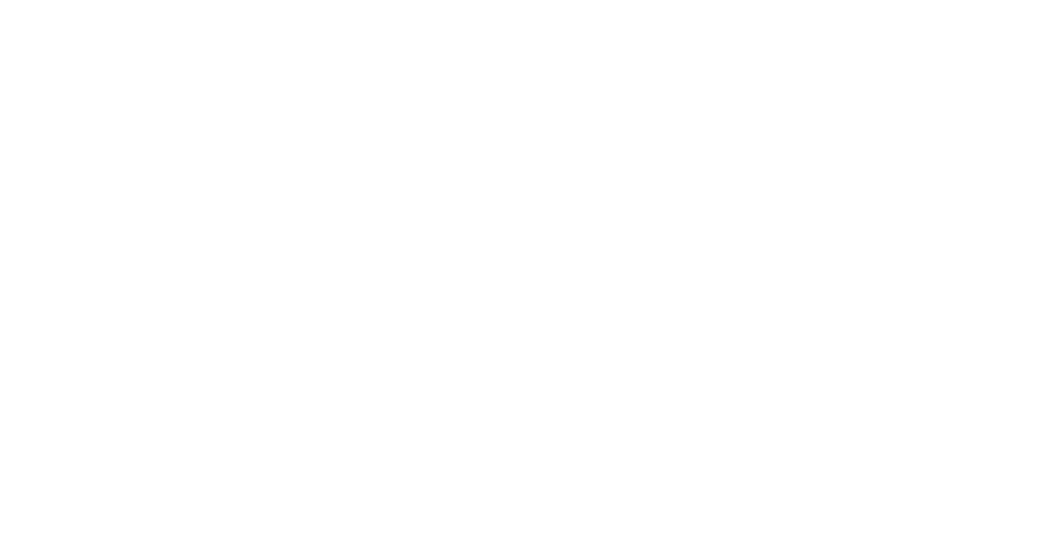
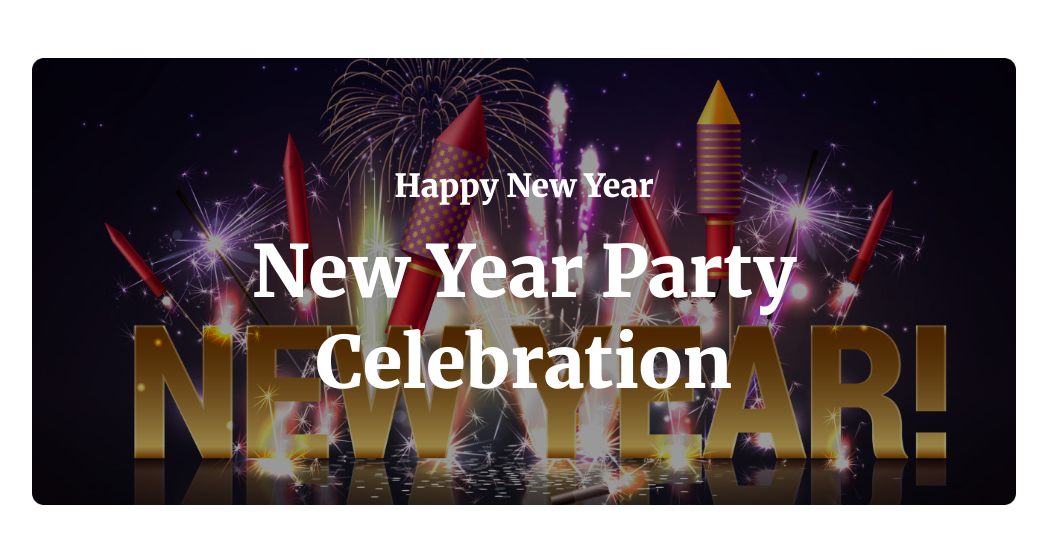
Before and after one commit to uzzal1312/new-year-new-mission, a plain HTML site: page index.html in a window 1280 px wide. Shown: the whole page, without its empty margins (116-1163 px from the left). Drawn offline with Linux system fonts and the light colour scheme.

Commit message:
Header added

```diff
--- a/index.html
+++ b/index.html
@@ -1,13 +1,25 @@
 <!DOCTYPE html>
 <html lang="en">
+
 <head>
     <meta charset="UTF-8">
     <meta name="viewport" content="width=device-width, initial-scale=1.0">
     <title>New Year Website</title>
+    <link rel="preconnect" href="https://fonts.googleapis.com">
+    <link rel="preconnect" href="https://fonts.gstatic.com" crossorigin>
+    <link href="https://fonts.googleapis.com/css2?family=Merriweather:wght@900&display=swap" rel="stylesheet">
+    <link rel="stylesheet" href="/styles/design.css">
 </head>
+
 <body>
-    <header>
+    <header class="header-class">
+        <div class="header-gradient"></div>
+        <img src="/resources/Banner Image.png" alt="Happy New Year image" class="header-img">
+        <div class="header-text">
+            <p class="header-text-1">Happy New Year</p>
+            <p class="header-text-2">New Year Party<br>Celebration</p>
 
+        </div>
     </header>
     <main>
 
@@ -16,4 +28,5 @@
 
     </footer>
 </body>
+
 </html>
--- a/styles/design.css
+++ b/styles/design.css
@@ -0,0 +1,36 @@
+.header-class {
+    position: relative;
+    margin-left: 140px;
+    margin-right: 140px;
+}
+
+.header-img {
+    width: 100%;
+    height: 100%;
+    margin-top: 50px;
+    filter: brightness(60%);
+}
+
+.header-text {
+    font-family: 'Merriweather', serif;
+    position: absolute;
+    top: 50%;
+    left: 50%;
+    transform: translate(-50%, -50%);
+    width: 100%;
+    text-align: center;
+}
+
+.header-text-1 {
+    color: white;
+    font-size: 32px;
+    margin-bottom: 0px;
+    font-weight: 400;
+    padding-top:95px;
+}
+
+.header-text-2 {
+    margin-top: 20px;
+    color: white;
+    font-size: 72px;
+}
```
